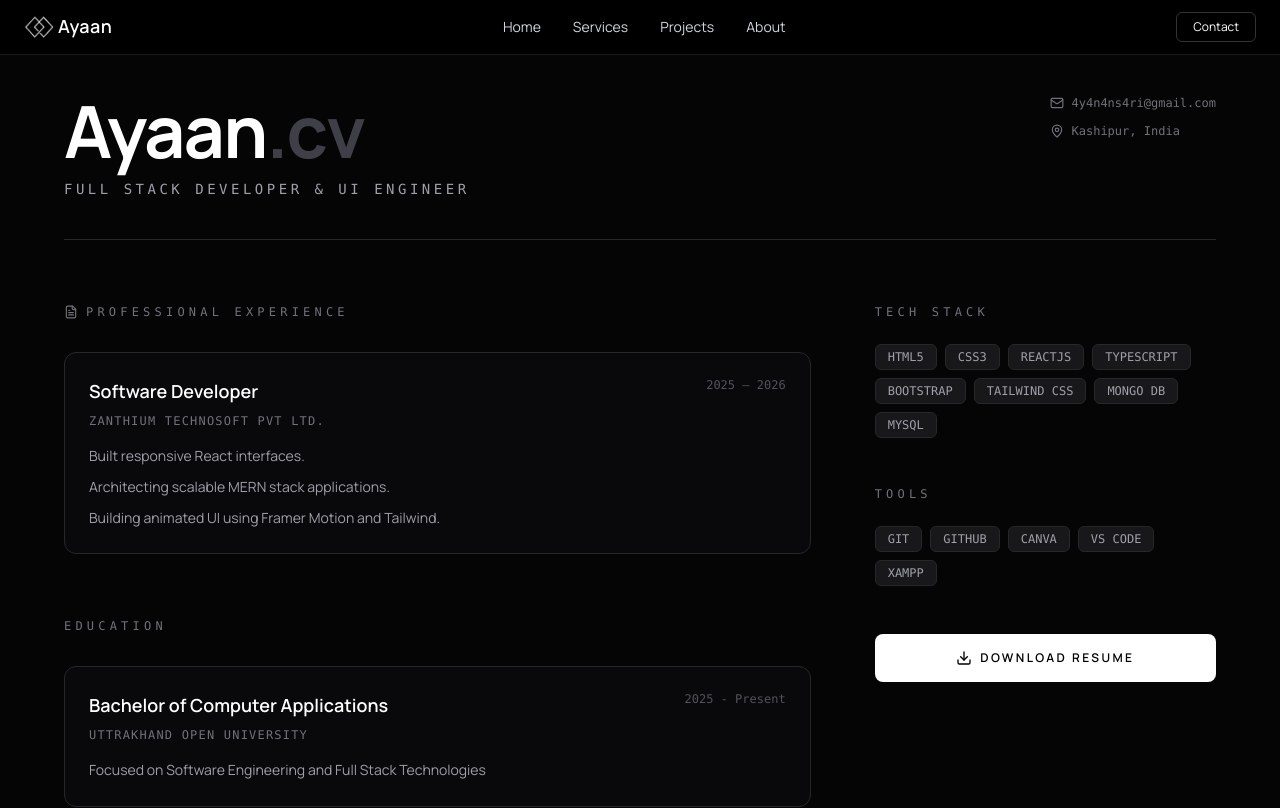
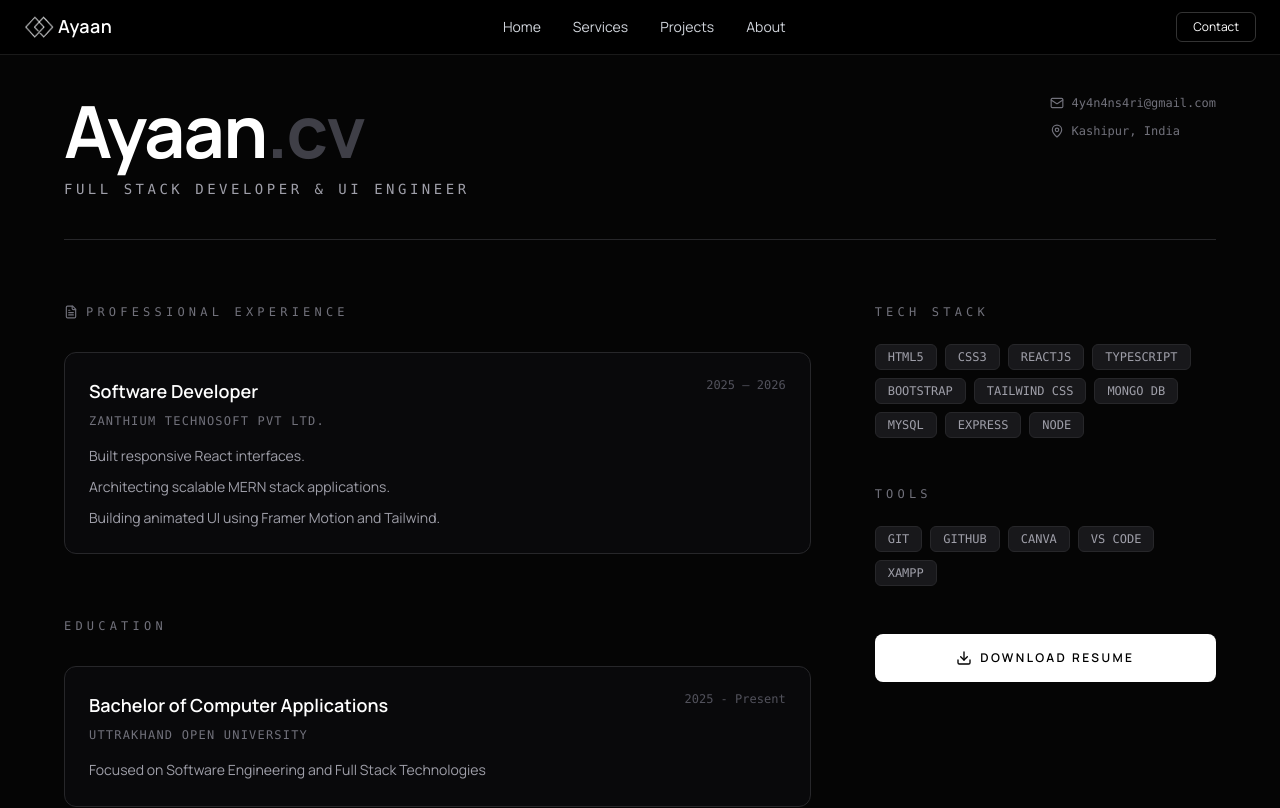
Before and after one commit to MohdAyaanAnsari/Portfolio_frontend, a React (Vite) app: page /resume in a window 1280 px wide. Shown: the top 808 px of the page. Built offline with nearby package versions, Linux system fonts and the light colour scheme.

Commit message:
Add Express and Node to skills list

```diff
--- a/src/routes/Resume.tsx
+++ b/src/routes/Resume.tsx
@@ -182,7 +182,7 @@ function ResumeItem({
 
 function Skills() {
   const skills = [
-    "HTML5", "CSS3", "ReactJS", "TypeScript", "BootStrap", "Tailwind CSS", "Mongo DB", "MySQL",
+    "HTML5", "CSS3", "ReactJS", "TypeScript", "BootStrap", "Tailwind CSS", "Mongo DB", "MySQL", "Express", "Node"
   ];
 
   return (
```
